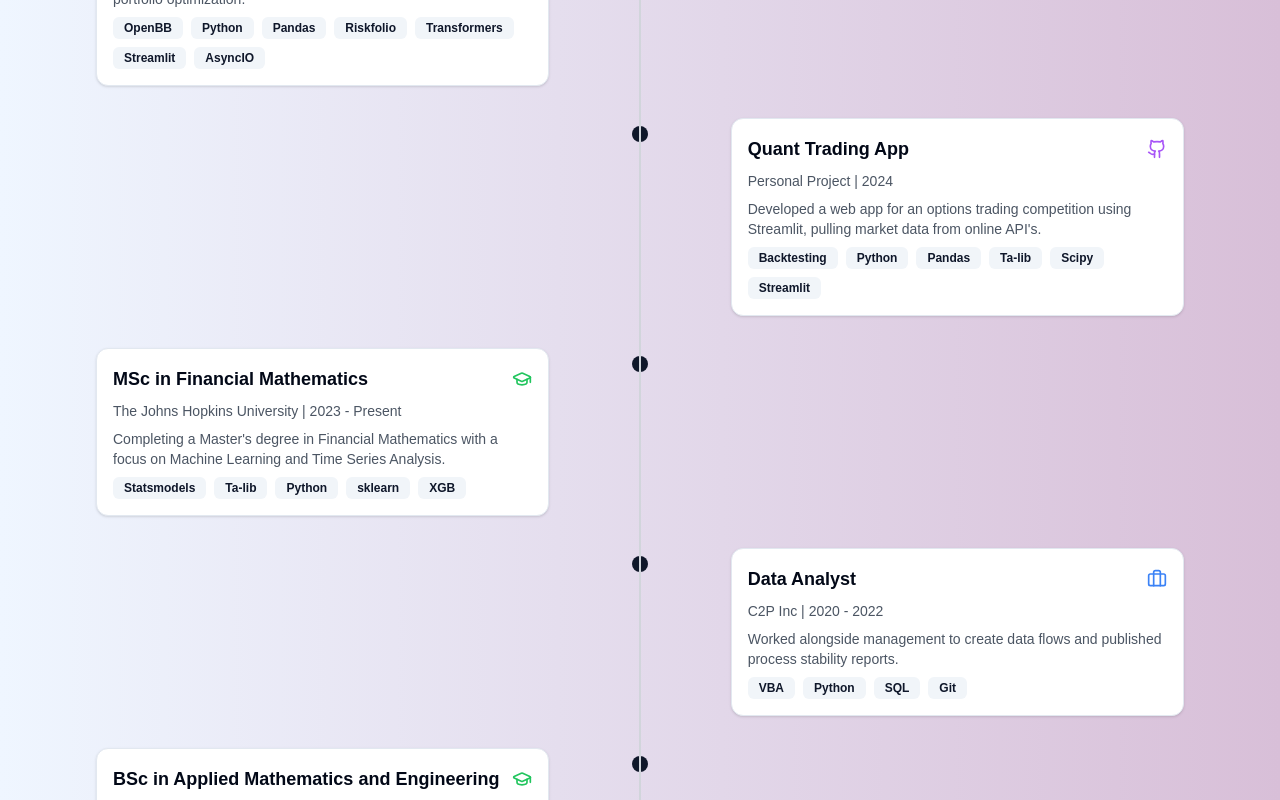
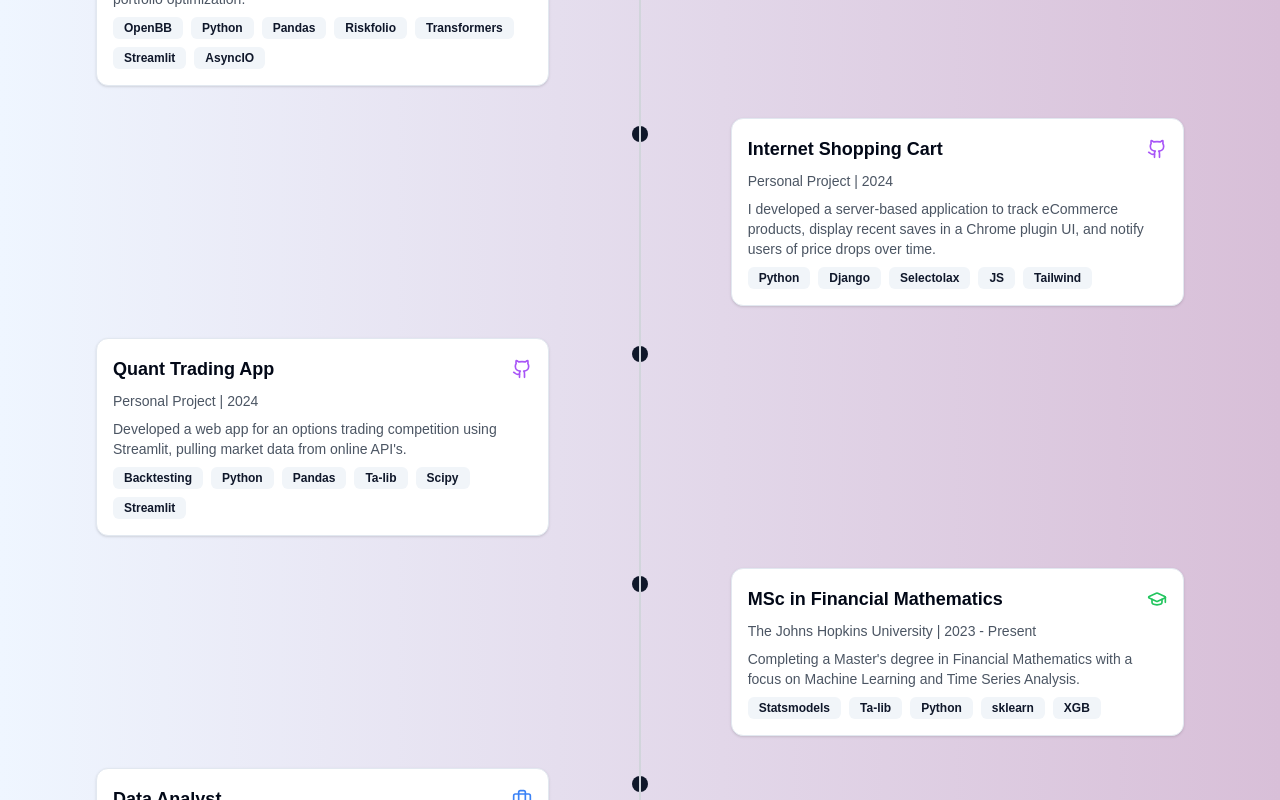
Before and after one commit to RobertCastagna/vercel_deploy_v1, a Next.js app in the folder app_v3/: page / in a window 1280 px wide. Shown: the part 880-1680 px from the top of the page. Built offline with nearby package versions, Linux system fonts and the light colour scheme.

Commit message:
adding shopping cart project

```diff
--- a/app_v3/components/dynamic-timeline-portfolio.tsx
+++ b/app_v3/components/dynamic-timeline-portfolio.tsx
@@ -45,6 +45,15 @@
   },
   {
     type: 'github',
+    title: 'Internet Shopping Cart',
+    organization: 'Personal Project',
+    date: '2024',
+    description: 'I developed a server-based application to track eCommerce products, display recent saves in a Chrome plugin UI, and notify users of price drops over time. Leveraging AI tools like "Magic Patterns" for UI templating and Claude 3.5 Sonnet for debugging network issues, I built the tool in just two weeks. This project highlights my ability to integrate cutting-edge technologies for efficient development, particularly in areas where I sought to improve, such as rapid deployment and network communication. It showcases technical problem-solving and adaptability with AI-driven solutions.',
+    skills: ['Python', 'Django', 'Selectolax', 'JS', 'Tailwind'],
+    link: 'https://github.com/RobertCastagna/Shopping_Cart_Plugin'
+  },
+  {
+    type: 'github',
     title: 'Quant Trading App',
     organization: 'Personal Project',
     date: '2024',
@@ -60,14 +69,6 @@
     description: 'Completing a Master\'s degree in Financial Mathematics with a focus on Machine Learning and Time Series Analysis. Conducting research with classifier-based machine learning algorithms to determine predictive signals.',
     skills: ['Statsmodels', 'Ta-lib', 'Python', 'sklearn', 'XGB']
   },
-  // {
-  //   type: 'work',
-  //   title: 'Graph Database',
-  //   organization: 'CI Financial',
-  //   date: '2023',
-  //   description: 'Conducted social network analysis using harmonic centrality and built a scoring algorithm on AWS Neptune. Worked in a team of 6 over the course of 8 months and presented findings to Chief Investments Officer.',
-  //   skills: ['Python', 'SQL', 'Data Modelling', 'ETL']
-  // },
   {
     type: 'work',
     title: 'Data Analyst',
```
